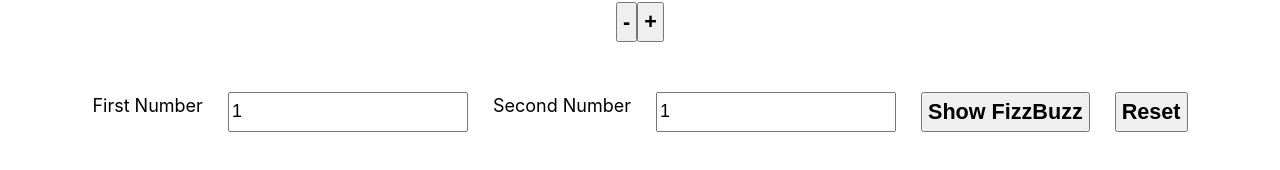
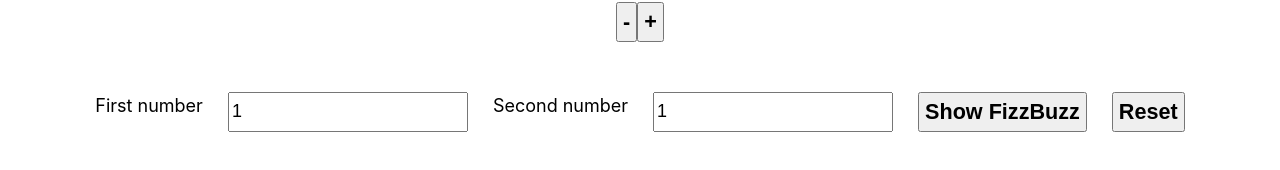
Before and after one commit to Sven-Lyco/react-ts-fizzbuzz, a React (Create React App) app: page / in a window 1280 px wide. Shown: the part 250-420 px from the top of the page. Built offline with nearby package versions, Linux system fonts and the light colour scheme.

Commit message:
Update App.tsx

```diff
--- a/src/App.tsx
+++ b/src/App.tsx
@@ -1,6 +1,7 @@
 import React, { ChangeEvent, useState } from 'react';
 import styled from 'styled-components';
 import Button from './components/Button';
+import Input from './components/Input';
 
 export default function App() {
   const [count, setCount] = useState<number>(1);
@@ -20,21 +21,17 @@ export default function App() {
       <Button onClick={handleDecrement}>-</Button>
       <Button onClick={handleIncrement}>+</Button>
       <InputWrapper>
-        <label htmlFor="first-number">First Number</label>
-        <input
-          type="number"
+        <Input
           name="first-number"
-          id="first-number"
+          labelText="First number"
           value={firstInput}
           min={1}
           step={1}
           onChange={handleFirstInputChange}
         />
-        <label htmlFor="second-number">Second Number</label>
-        <input
-          type="number"
+        <Input
           name="second-number"
-          id="second-number"
+          labelText="Second number"
           value={secondInput}
           min={1}
           step={1}
@@ -78,7 +75,7 @@ export default function App() {
     }
   }
 
-  function handleFirstInputChange(event: ChangeEvent<HTMLInputElement>) {
+  function handleFirstInputChange(event: React.ChangeEvent<HTMLInputElement>) {
     setFirstInput(Number(event.target.value));
   }
 
```
